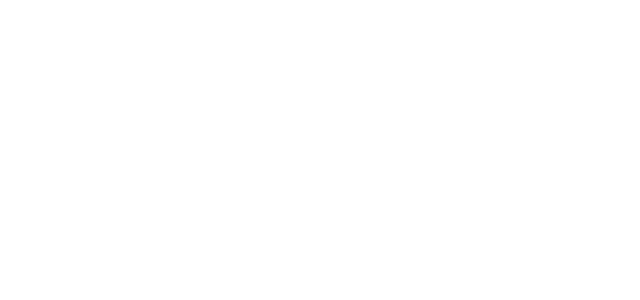
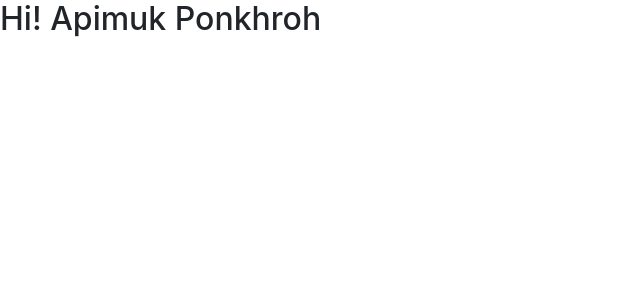
Before and after one commit to Kaliszby/BasicAppNuxtjs, a Nuxt app: page /users/user1 in a window 1280 px wide. Before the commit this address had no page. Shown: the top 300 px of the page, without its empty margins (0-640 px from the left). Built offline with nearby package versions, Linux system fonts and the light colour scheme.

Commit message:
rputing path

```diff
--- /dev/null
+++ b/pages/admin/index.vue
@@ -0,0 +1,3 @@
+<template>
+  <h2>Hi! Admin</h2>
+</template>
--- /dev/null
+++ b/pages/users/user1.vue
@@ -0,0 +1,3 @@
+<template>
+  <h2>Hi! Apimuk Ponkhroh</h2>
+</template>
```
